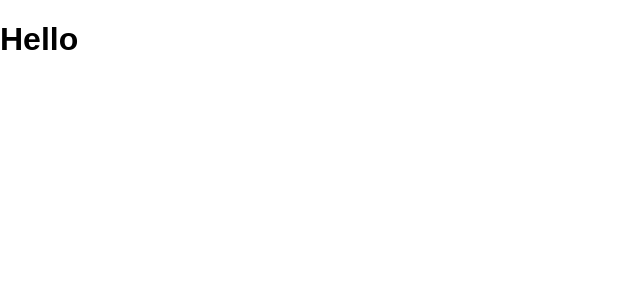
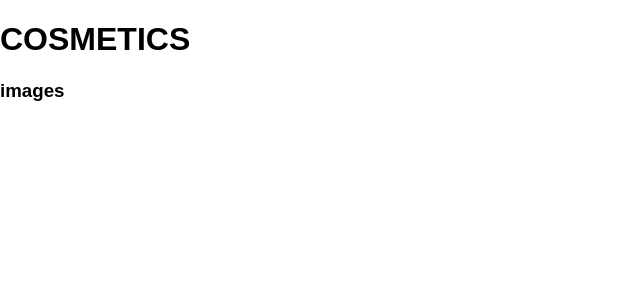
Before and after one commit to hdpuk86/react-makeup-page, a React (Create React App) app: page / in a window 1280 px wide. Shown: the top 300 px of the page, without its empty margins (0-640 px from the left). Built offline with nearby package versions, Linux system fonts and the light colour scheme.

Commit message:
adds MakeupBox component

```diff
--- a/src/App.js
+++ b/src/App.js
@@ -1,10 +1,11 @@
 import React, { Component } from 'react';
+import MakeupBox from './containers/makeupBox';
 import './App.css';
 
 class App extends Component {
   render() {
     return (
-      <h1>Hello</h1>
+      <MakeupBox/>
     );
   }
 }
--- /dev/null
+++ b/src/containers/imageBox.js
@@ -0,0 +1,11 @@
+import React from 'react';
+
+class ImageBox extends React.Component {
+  render(){
+    return(
+      <h3>images</h3>
+    )
+  }
+}
+
+export default ImageBox;
--- /dev/null
+++ b/src/containers/makeupBox.js
@@ -0,0 +1,19 @@
+import React from 'react';
+import ImageBox from './imageBox';
+
+class MakeupBox extends React.Component {
+
+  render(){
+    return(
+      <React.Fragment>
+        <h1>COSMETICS</h1>
+        <ImageBox/>
+        {/* brandselector
+        productcontainer */}
+      </React.Fragment>
+    )
+  }
+
+}
+
+export default MakeupBox;
```
